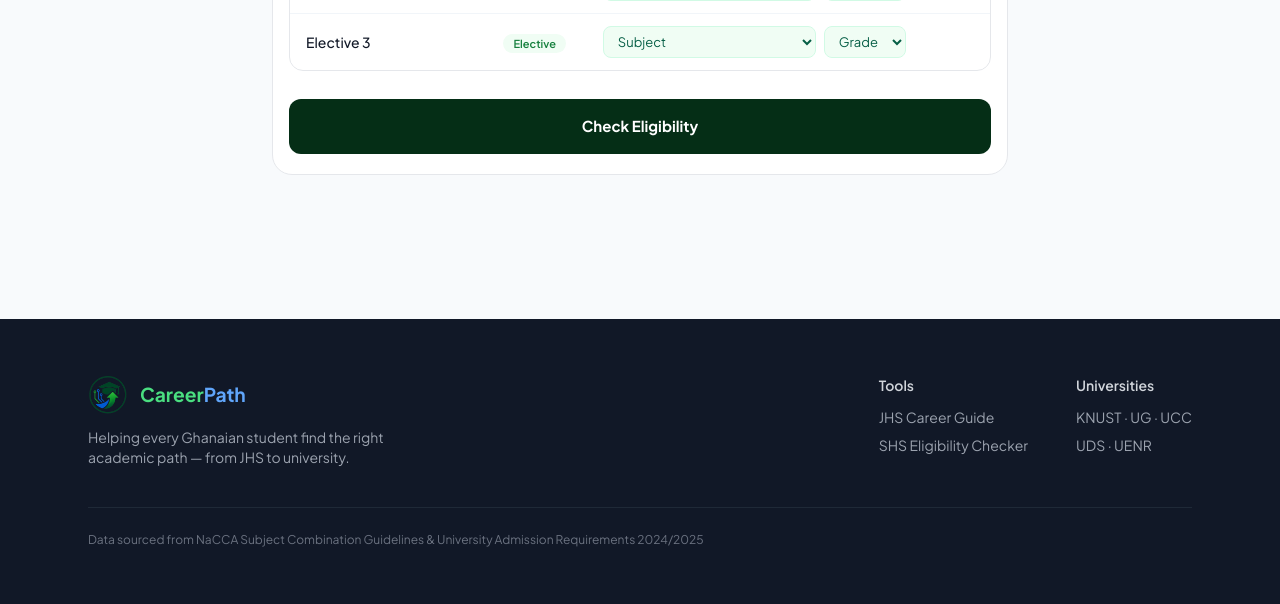
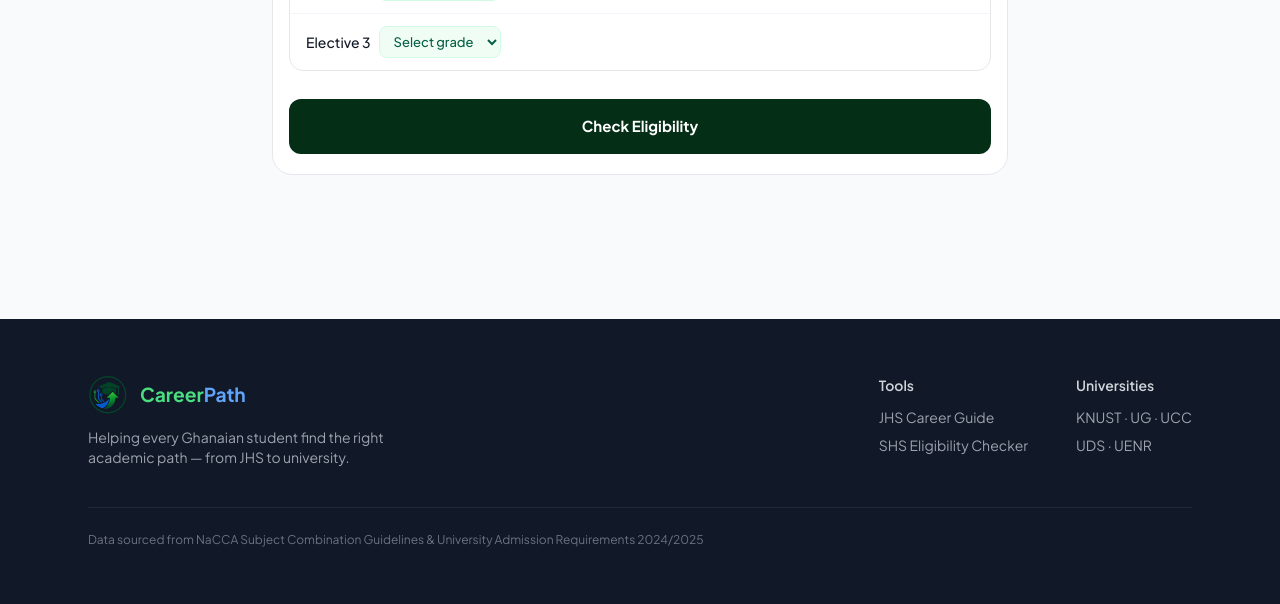
Before and after one commit to opscott94/careerpath, a Django app: page /shs-eligibility/ in a window 1280 px wide. Shown: the part 802-1406 px from the top of the page. Run offline with Django 5.2, Linux system fonts and the light colour scheme; some libraries are stand-ins or nearby versions.

Commit message:
Fix Select grade in elective dropdowns

```diff
--- a/frontend/templates/frontend/shs_eligibility.html
+++ b/frontend/templates/frontend/shs_eligibility.html
@@ -100,10 +100,8 @@
               </td>
             </tr>
             <tr style="border-top:0.5px solid #f1f5f9;">
-              <td style="padding:12px 16px;font-size:14px;font-weight:500;color:#111827;">Elective 1</td>
-              <td style="padding:12px 12px;text-align:center;"><span style="font-size:11px;font-weight:600;background:#f0fdf4;color:#15803d;padding:3px 10px;border-radius:100px;">Elective</span></td>
-              <td style="padding:12px 16px;text-align:right;display:flex;gap:8px;align-items:center;">
-                <select id="s_e1" style="border:1px solid #d1fae5;border-radius:8px;padding:6px 10px;font-size:13px;background:#f0fdf4;color:#065f46;min-width:140px;">
+              <td style="padding:12px 16px;font-size:14px;font-weight:500;color:#111827;display:flex;align-items:center;gap:8px;">Elective 1
+                <select id="s_e1" style="border:1px solid #d1fae5;border-radius:8px;padding:4px 6px;font-size:12px;background:#f0fdf4;color:#065f46;max-width:30px;opacity:0;position:absolute;"> style="border:1px solid #d1fae5;border-radius:8px;padding:6px 10px;font-size:13px;background:#f0fdf4;color:#065f46;min-width:140px;">
                   <option value="">Subject</option>
                     <optgroup label="Science">
                       <option>Biology</option>
@@ -141,7 +139,7 @@
                     </optgroup>
                 </select>
                 <select id="g_e1" style="border:1px solid #d1fae5;border-radius:8px;padding:6px 10px;font-size:13px;background:#f0fdf4;color:#065f46;min-width:80px;">
-                  <option value="">Grade</option>
+                  <option value="">Select grade</option>
                     <option value="1">A1</option><option value="2">B2</option><option value="3">B3</option>
                     <option value="4">C4</option><option value="5">C5</option><option value="6">C6</option>
                 </select>
@@ -187,10 +185,8 @@
               </td>
             </tr>
             <tr style="border-top:0.5px solid #f1f5f9;">
-              <td style="padding:12px 16px;font-size:14px;font-weight:500;color:#111827;">Elective 2</td>
-              <td style="padding:12px 12px;text-align:center;"><span style="font-size:11px;font-weight:600;background:#f0fdf4;color:#15803d;padding:3px 10px;border-radius:100px;">Elective</span></td>
-              <td style="padding:12px 16px;text-align:right;display:flex;gap:8px;align-items:center;">
-                <select id="s_e2" style="border:1px solid #d1fae5;border-radius:8px;padding:6px 10px;font-size:13px;background:#f0fdf4;color:#065f46;min-width:140px;">
+              <td style="padding:12px 16px;font-size:14px;font-weight:500;color:#111827;display:flex;align-items:center;gap:8px;">Elective 2
+                <select id="s_e2" style="border:1px solid #d1fae5;border-radius:8px;padding:4px 6px;font-size:12px;background:#f0fdf4;color:#065f46;max-width:30px;opacity:0;position:absolute;"> style="border:1px solid #d1fae5;border-radius:8px;padding:6px 10px;font-size:13px;background:#f0fdf4;color:#065f46;min-width:140px;">
                   <option value="">Subject</option>
                     <optgroup label="Science">
                       <option>Biology</option>
@@ -228,7 +224,7 @@
                     </optgroup>
                 </select>
                 <select id="g_e2" style="border:1px solid #d1fae5;border-radius:8px;padding:6px 10px;font-size:13px;background:#f0fdf4;color:#065f46;min-width:80px;">
-                  <option value="">Grade</option>
+                  <option value="">Select grade</option>
                     <option value="1">A1</option><option value="2">B2</option><option value="3">B3</option>
                     <option value="4">C4</option><option value="5">C5</option><option value="6">C6</option>
                 </select>
@@ -274,10 +270,8 @@
               </td>
             </tr>
             <tr style="border-top:0.5px solid #f1f5f9;">
-              <td style="padding:12px 16px;font-size:14px;font-weight:500;color:#111827;">Elective 3</td>
-              <td style="padding:12px 12px;text-align:center;"><span style="font-size:11px;font-weight:600;background:#f0fdf4;color:#15803d;padding:3px 10px;border-radius:100px;">Elective</span></td>
-              <td style="padding:12px 16px;text-align:right;display:flex;gap:8px;align-items:center;">
-                <select id="s_e3" style="border:1px solid #d1fae5;border-radius:8px;padding:6px 10px;font-size:13px;background:#f0fdf4;color:#065f46;min-width:140px;">
+              <td style="padding:12px 16px;font-size:14px;font-weight:500;color:#111827;display:flex;align-items:center;gap:8px;">Elective 3
+                <select id="s_e3" style="border:1px solid #d1fae5;border-radius:8px;padding:4px 6px;font-size:12px;background:#f0fdf4;color:#065f46;max-width:30px;opacity:0;position:absolute;"> style="border:1px solid #d1fae5;border-radius:8px;padding:6px 10px;font-size:13px;background:#f0fdf4;color:#065f46;min-width:140px;">
                   <option value="">Subject</option>
                     <optgroup label="Science">
                       <option>Biology</option>
@@ -315,7 +309,7 @@
                     </optgroup>
                 </select>
                 <select id="g_e3" style="border:1px solid #d1fae5;border-radius:8px;padding:6px 10px;font-size:13px;background:#f0fdf4;color:#065f46;min-width:80px;">
-                  <option value="">Grade</option>
+                  <option value="">Select grade</option>
                     <option value="1">A1</option><option value="2">B2</option><option value="3">B3</option>
                     <option value="4">C4</option><option value="5">C5</option><option value="6">C6</option>
                 </select>
```
